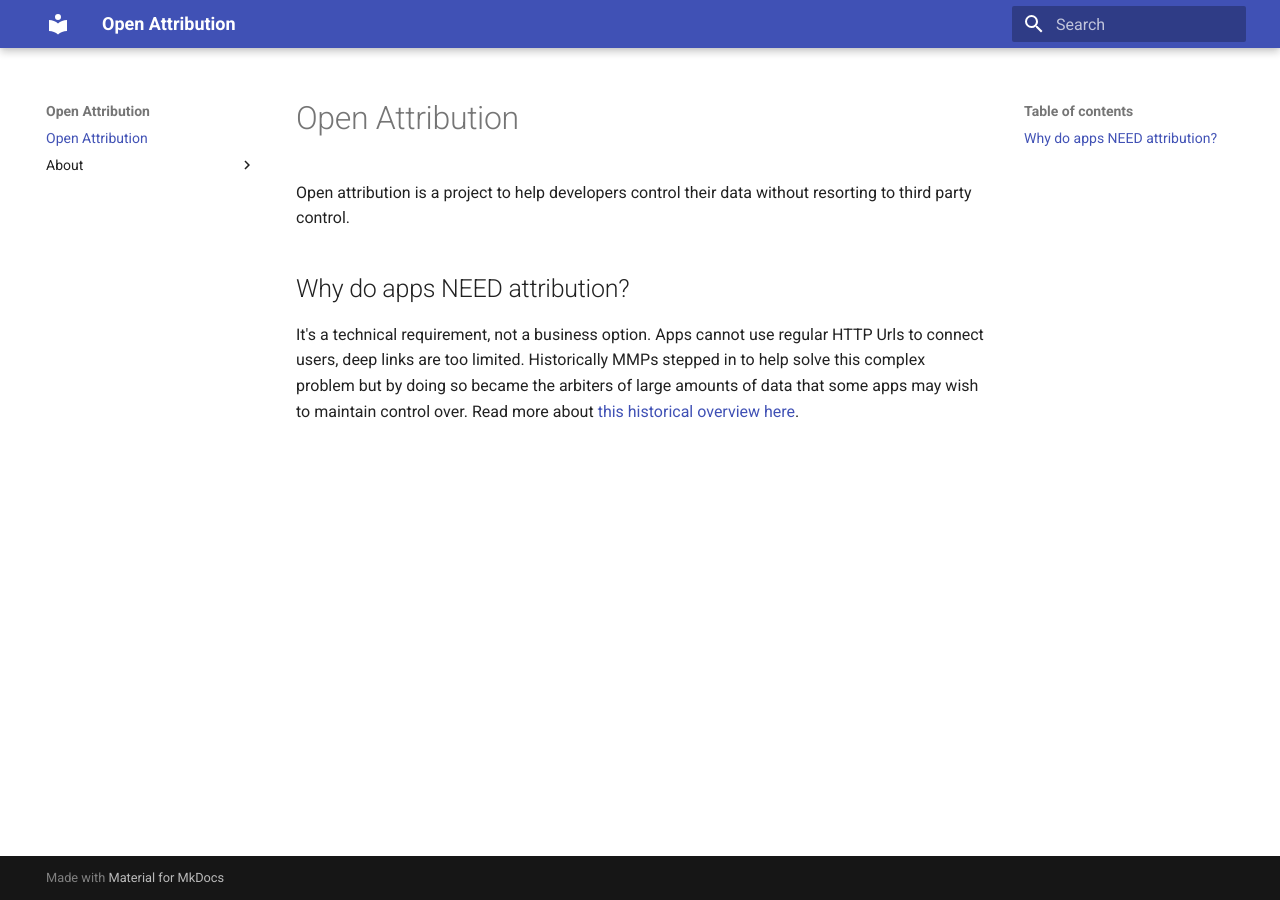
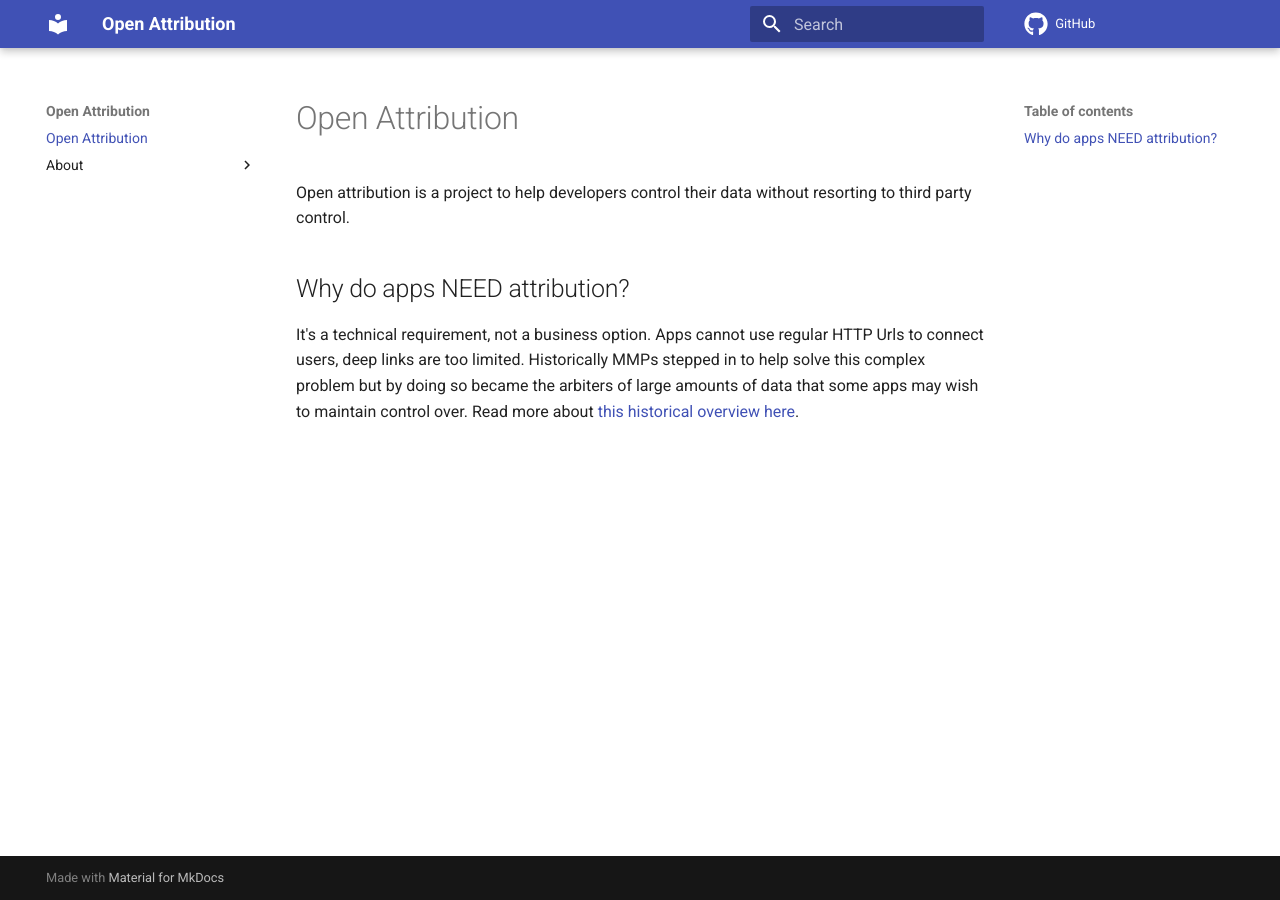
Before and after one commit to OpenAttribution/open-attribution, an MkDocs documentation site: the page built from docs/index.md, in a window 1280 px wide. Built offline with MkDocs 1.6.1 and Material for MkDocs 9.7.7, drawn with Linux system fonts in a browser that asks for light colours; comment, search, counter and statistics services are not loaded.

```diff
--- a/docs/index.md
+++ b/docs/index.md
@@ -5,4 +5,4 @@ Open attribution is a project to help developers control their data without reso
 
 ## Why do apps NEED attribution?
 
-It's a technical requirement, not a business option. Apps cannot use regular HTTP Urls to connect users, deep links are too limited. Historically MMPs stepped in to help solve this complex problem but by doing so became the arbiters of large amounts of data that some apps may wish to maintain control over. Read more about [this historical overview here](/about/history/).
+It's a technical requirement, not a business option. Apps cannot use regular HTTP Urls to connect users, deep links are too limited. Historically MMPs stepped in to help solve this complex problem but by doing so became the arbiters of large amounts of data that some apps may wish to maintain control over. Read more about [this historical overview here](about/history.md).
--- a/mkdocs.yml
+++ b/mkdocs.yml
@@ -1,3 +1,7 @@
 site_name: Open Attribution
 theme:
   name: material
+  icon:
+    repo: fontawesome/brands/github
+
+repo_url: https://github.com/ddxv/app-track
```
